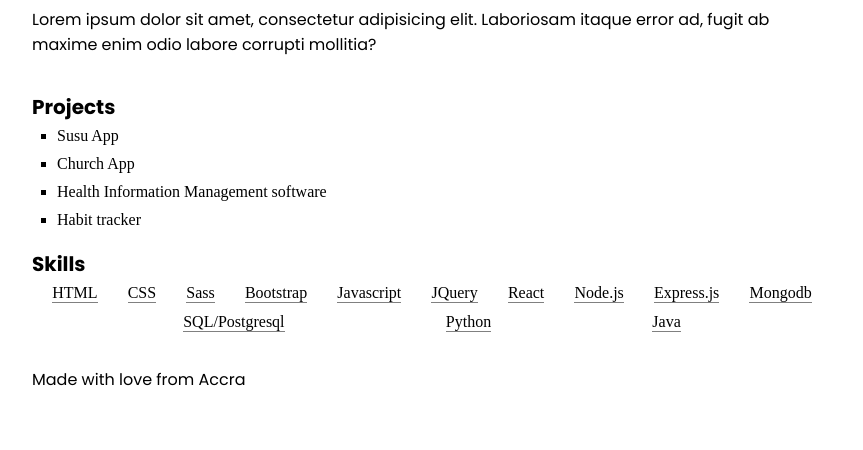
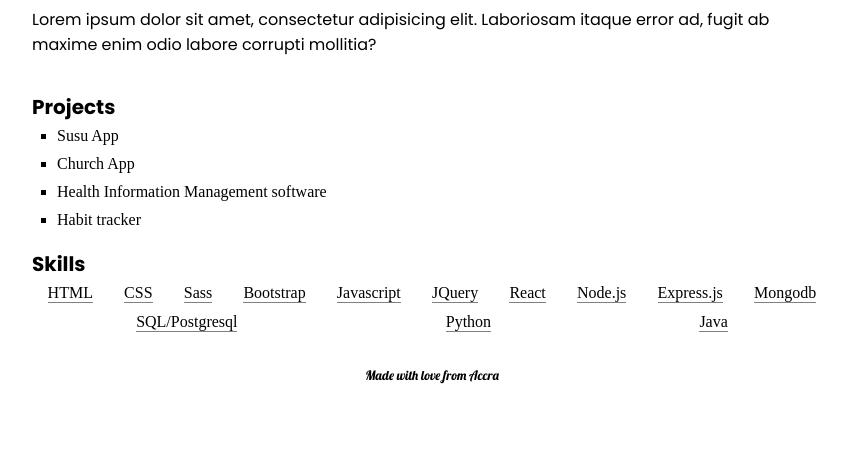
Before and after one commit to Frimpong04/porfolio-website, a plain HTML site: page index.html in a window 1280 px wide. Shown: the part 309-759 px from the top of the page, without its empty margins (208-1071 px from the left). Drawn offline with Linux system fonts and the light colour scheme.

Commit message:
add footer styles

```diff
--- a/style.css
+++ b/style.css
@@ -16,6 +16,7 @@ html {
 body {
     display: flex;
     justify-content: center;
+    min-height: 100vh;
 }
 h1 {
     font-family: var(--logo-font);
@@ -116,7 +117,7 @@ ul {
 }
 .skill-ul {
     display: flex;
-    justify-content:space-evenly;
+    justify-content:space-around;
     align-items: center;
     flex-wrap: wrap;
 }
@@ -127,3 +128,18 @@ ul {
     margin:0.5rem 1rem;
     border-bottom: 1px solid gray;
 }
+
+/* footer styles  */
+footer {
+    position: relative;
+    bottom: 0px;
+    height: 10vh;
+}
+
+footer p {
+    margin-top: 3rem;
+    font-size: 1.3rem;
+    font-family:var(--logo-font);
+    font-weight: normal;
+    text-align: center;
+}
```
